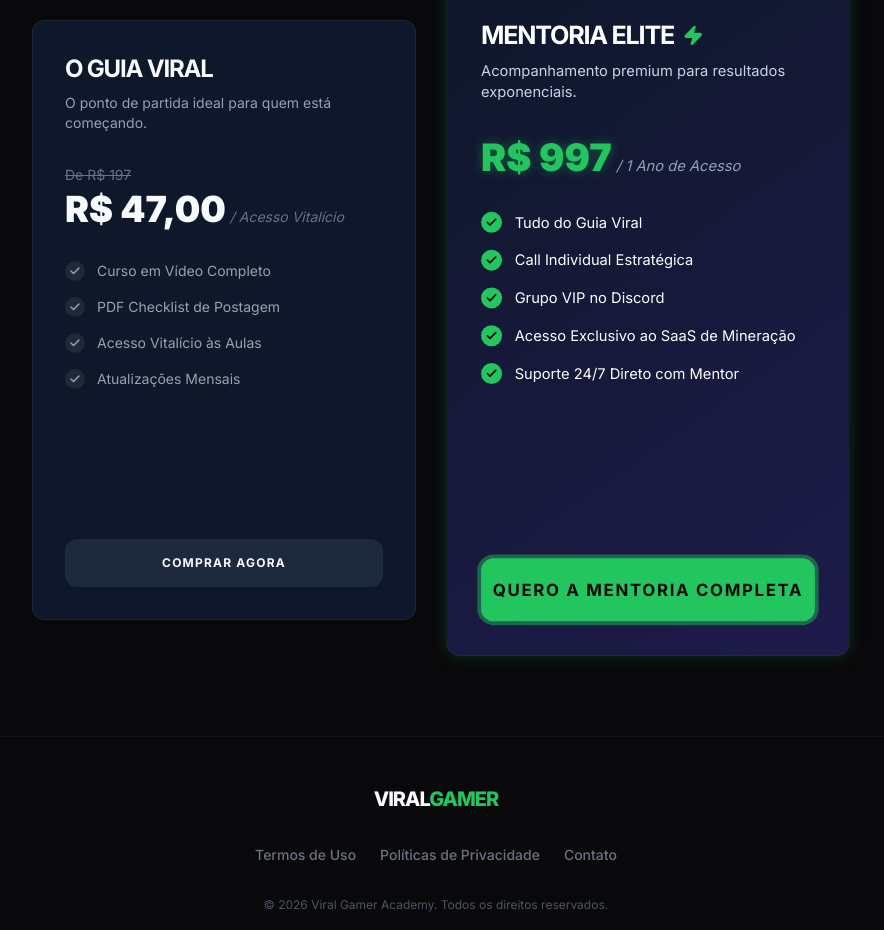
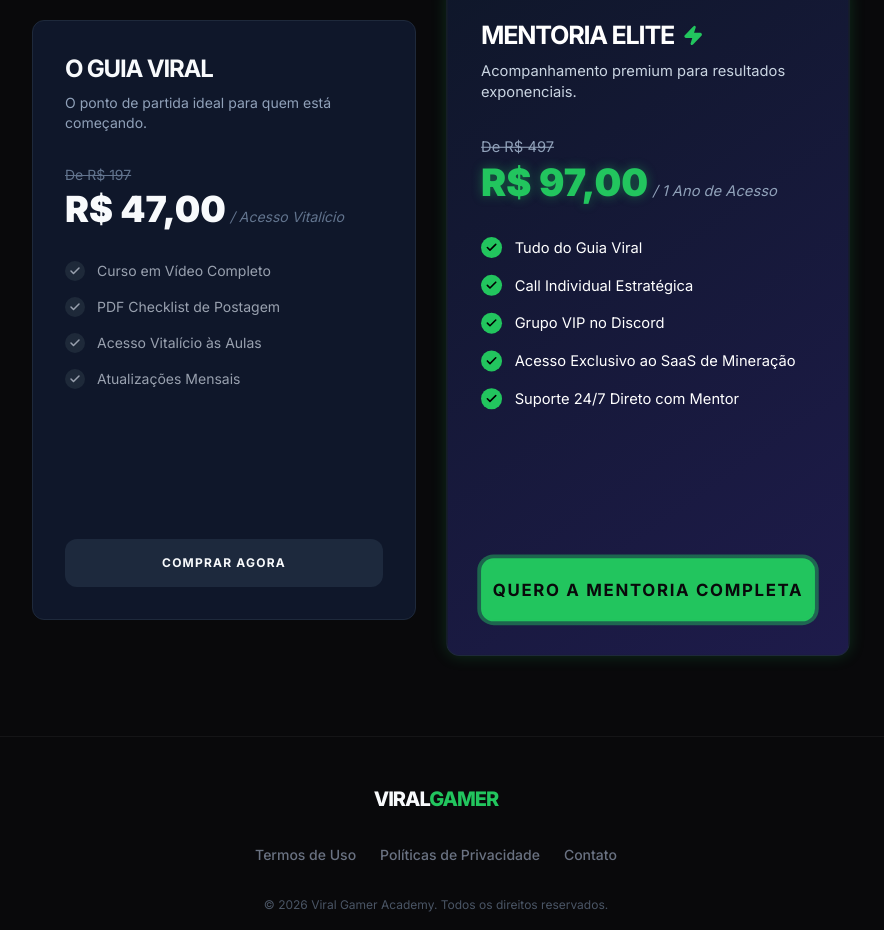
Before and after one commit to DowbleNine/hrt, a React (Vite) app: page / in a window 1280 px wide. Shown: the part 3020-3950 px from the top of the page, without its empty margins (204-1088 px from the left). Built offline with nearby package versions, Linux system fonts and the light colour scheme.

Commit message:
Atualiza o preco da Mentoria Elite de 497 para 97

```diff
--- a/src/components/Pricing.tsx
+++ b/src/components/Pricing.tsx
@@ -53,7 +53,8 @@
             </div>
 
             <div className="mb-8 text-left">
-              <span className="text-4xl font-black neon-text">R$ 997</span>
+              <span className="text-sm text-slate-400 line-through block mb-1">De R$ 497</span>
+              <span className="text-4xl font-black neon-text">R$ 97,00</span>
               <span className="text-slate-400 text-sm italic"> / 1 Ano de Acesso</span>
             </div>
 
```
